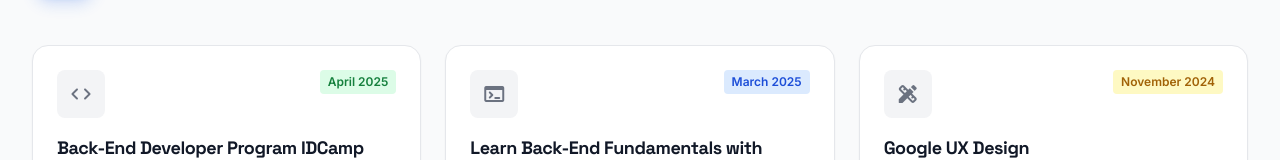
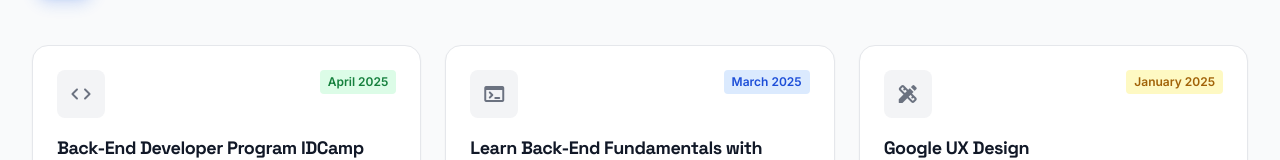
Before and after one commit to rahmatsugiarto/react_portofolio, a React (Vite) app: page /certifications in a window 1280 px wide. Shown: the part 337-497 px from the top of the page. Built offline with nearby package versions, Linux system fonts and the light colour scheme.

Commit message:
chore: update Google UX Design certification date to January 2025

```diff
--- a/src/data/certifications.js
+++ b/src/data/certifications.js
@@ -23,7 +23,7 @@ export const certifications = [
     {
         title: 'Google UX Design',
         issuer: 'Google',
-        year: 'November 2024',
+        year: 'January 2025',
         level: 'Professional',
         icon: 'design_services',
         colorClass: 'bg-yellow-100 dark:bg-yellow-900/30 text-yellow-700 dark:text-yellow-400',
```
